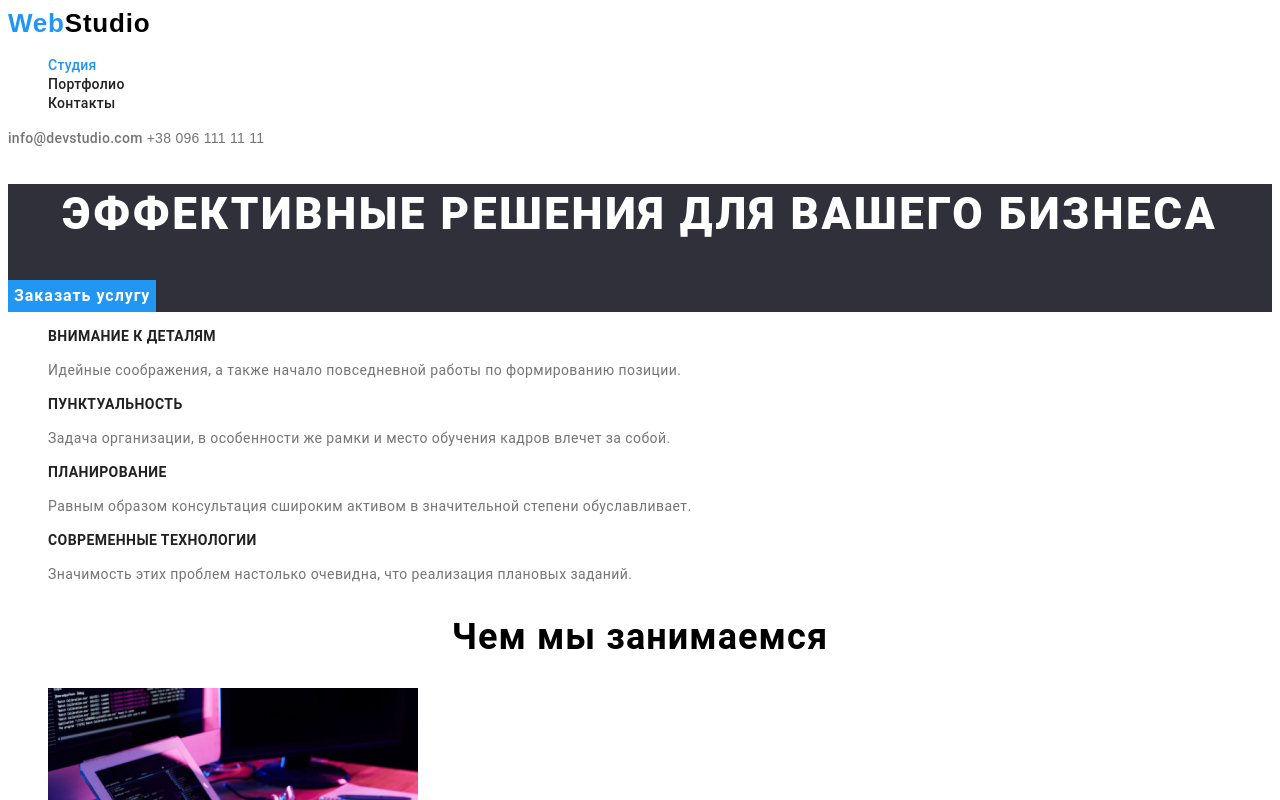
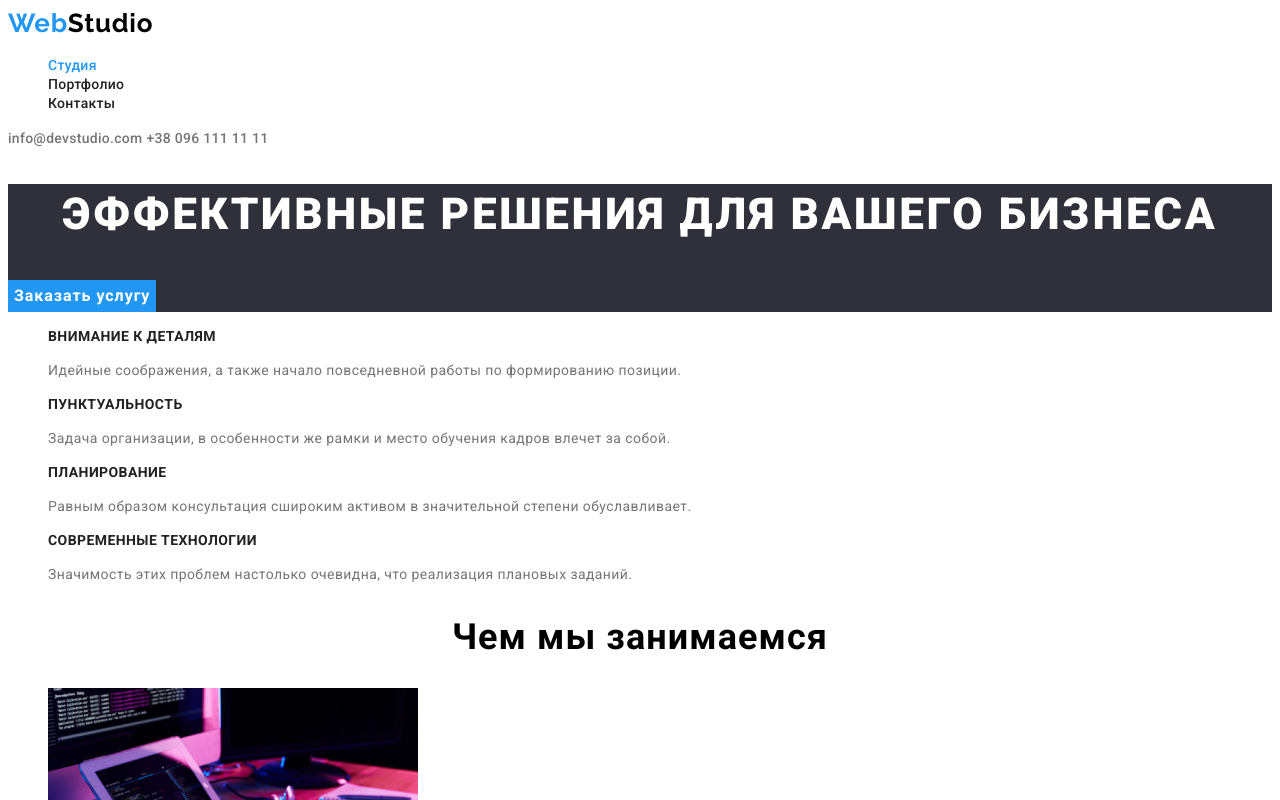
Before and after one commit to Larisa1489/goit-markup-hw-02, a plain HTML site: page index.html in a window 1280 px wide. Shown: the top 800 px of the page. Drawn offline with Linux system fonts and the light colour scheme.

Commit message:
Д/з №2 добавление шрифта

```diff
--- a/css/styles.css
+++ b/css/styles.css
@@ -79,7 +79,7 @@ body {
   color: var(--main-txt-cl);
 }
 .link-tel {
-  font-family: var(--secondary-font);
+  font-family: var(--main-font);
   font-weight: 500;
   font-size: 14px;
   line-height: calc(16 / 14);
--- a/index.html
+++ b/index.html
@@ -5,6 +5,10 @@
     <meta http-equiv="X-UA-Compatible" content="IE=edge" />
     <meta name="viewport" content="width=device-width, initial-scale=1.0" />
     <title>WebStudio</title>
+
+<link rel="preconnect" href="https://fonts.googleapis.com">
+<link rel="preconnect" href="https://fonts.gstatic.com" crossorigin>
+<link href="https://fonts.googleapis.com/css2?family=Raleway:wght@700&family=Roboto:wght@400;500;700;900&display=swap" rel="stylesheet">
     <link rel="stylesheet"href="./css/styles.css"/>
   </head>
   <body>
```
Also changed, not shown: portfolio.html (+7 -0 lines).
